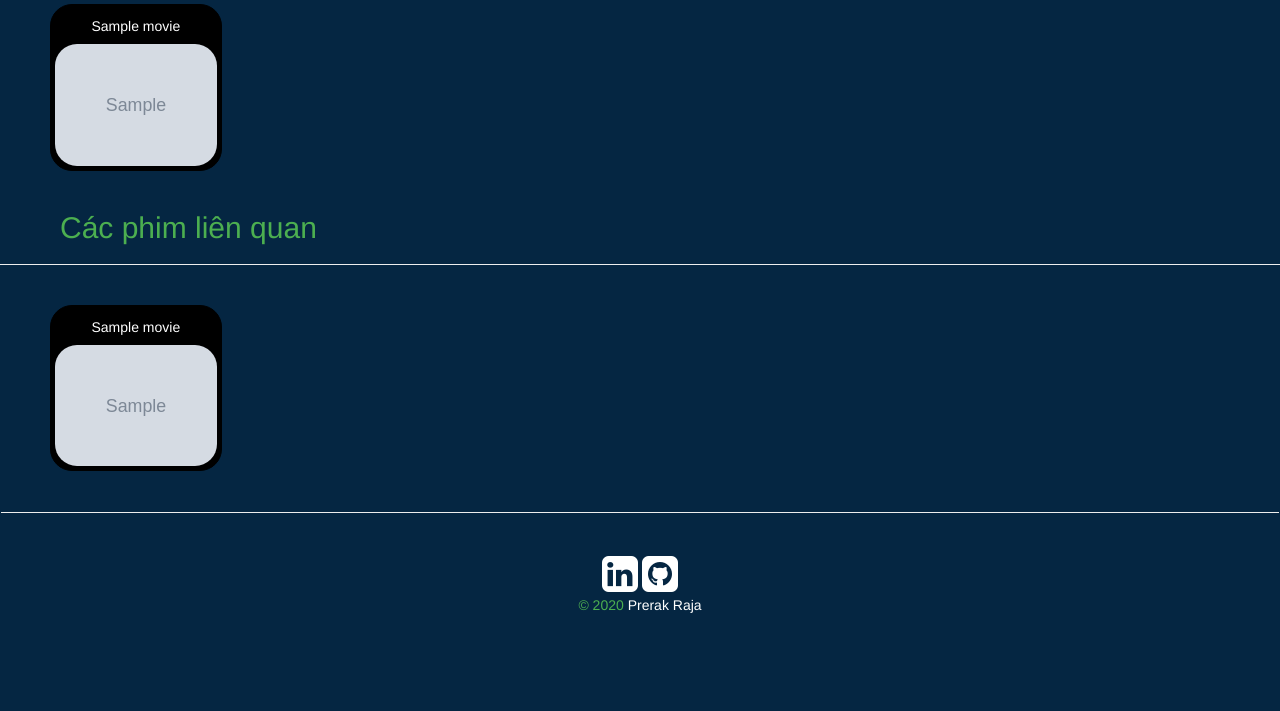
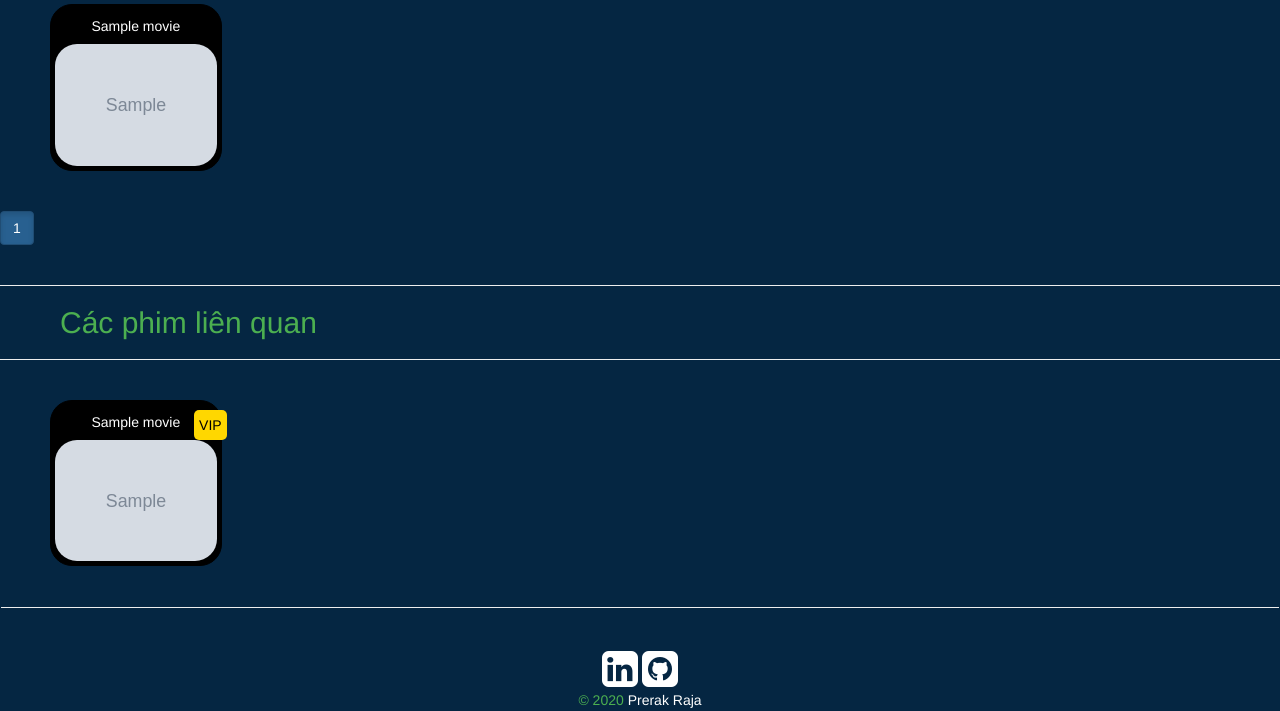
Before and after one commit to thpthtttnt-28/Film1080, a Django app: template recommend/templates/recommend/search_movies.html in a window 1280 px wide. Shown: the part 275-986 px from the top of the page. Before the commit the page ends 888 px from the top, so only its background shows below. Run offline with Django 3.2, Linux system fonts and the light colour scheme; tables that the repository leaves empty hold one stand-in row (values such as "Sample post"); the template is opened without the code that fills it: values that come from a table or form of the project are taken from there, most other values are stand-ins (such as "Sample title", 1, 10 or a date in 2020); grey boxes marked "Sample" are stand-in pictures; some libraries are stand-ins or nearby versions.

Commit message:
update search_movies

```diff
--- a/recommend/templates/recommend/search_movies.html
+++ b/recommend/templates/recommend/search_movies.html
@@ -15,7 +15,6 @@
         </form>
     </div>
 </div>
-
 
 <p style="text-align:left;">
     <span style="float:right;">
@@ -35,6 +34,9 @@
                     <a href="{% url 'detail' movie.id %}">
                         <img src="{{ movie.movie_logo}}" class="img-responsive" style="border-radius: 22px 22px 22px 22px;">
                     </a>
+                    {% if movie.is_vip %}
+                        <div class="vip-icon" style="position: absolute; top: 10px; right: 10px; background-color: gold; color: black; padding: 5px; border-radius: 5px;">VIP</div>
+                    {% endif %}
                     <!-- <h5>{{movie.genre}}</h5> -->
                 </div>
             </div>
@@ -42,6 +44,24 @@
         {% endif %}
 </div>
 
+<!-- Pagination -->
+<div class="pagination" style="text-align: center;">
+    {% if movies.has_previous %}
+        <a href="?page=1{% if request.GET.q %}&q={{ request.GET.q }}{% endif %}" class="btn btn-primary">&laquo; First</a>
+        <a href="?page={{ movies.previous_page_number }}{% if request.GET.q %}&q={{ request.GET.q }}{% endif %}" class="btn btn-primary">Previous</a>
+    {% endif %}
+
+    {% for i in movies.paginator.page_range %}
+        <a href="?page={{ i }}{% if request.GET.q %}&q={{ request.GET.q }}{% endif %}" class="btn btn-primary{% if movies.number == i %} active{% endif %}">{{ i }}</a>
+    {% endfor %}
+
+    {% if movies.has_next %}
+        <a href="?page={{ movies.next_page_number }}{% if request.GET.q %}&q={{ request.GET.q }}{% endif %}" class="btn btn-primary">Next</a>
+        <a href="?page={{ movies.paginator.num_pages }}{% if request.GET.q %}&q={{ request.GET.q }}{% endif %}" class="btn btn-primary">Last &raquo;</a>
+    {% endif %}
+</div>
+<br>
+<hr>
 <p style="text-align:left;">
     <span style="float:right;">
     <h2>Các phim liên quan</h2>
@@ -59,6 +79,9 @@
                     <a href="{% url 'detail' movie.id %}">
                         <img src="{{ movie.movie_logo}}" class="img-responsive" style="border-radius: 22px 22px 22px 22px;">
                     </a>
+                    {% if movie.is_vip %}
+                        <div class="vip-icon" style="position: absolute; top: 10px; right: 10px; background-color: gold; color: black; padding: 5px; border-radius: 5px;">VIP</div>
+                    {% endif %}
                     <!-- <h5>{{movie.genre}}</h5> -->
                 </div>
             </div>
```
